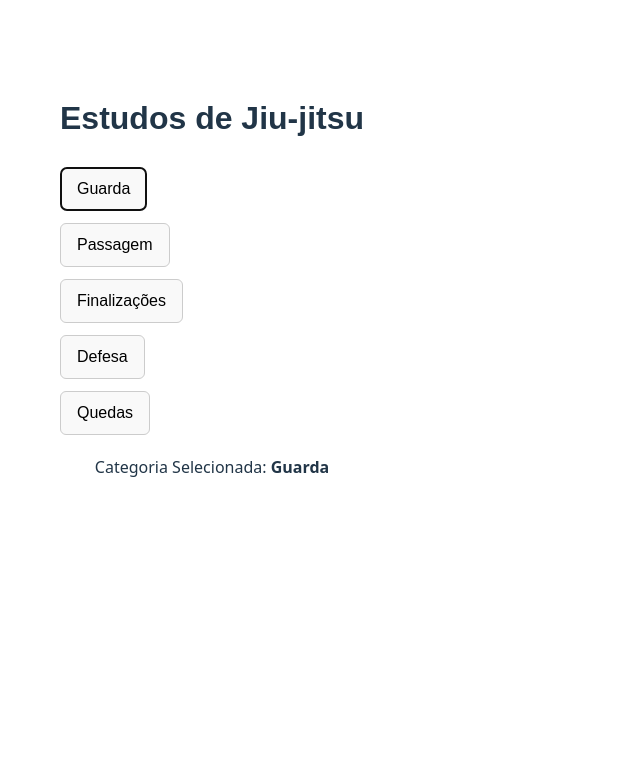
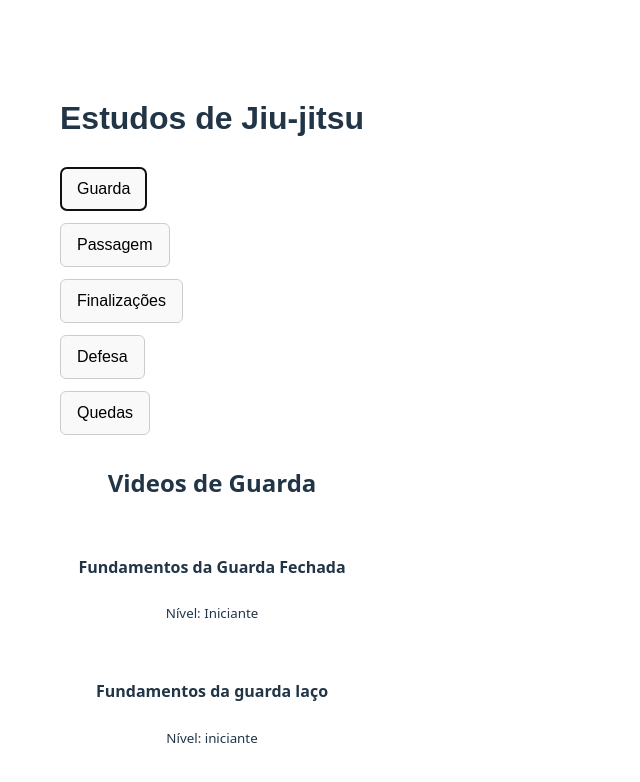
Before and after one commit to Filipecezar00/bjj_learning, a React (Vite) app in the folder jiu-jitsu-study/: page / in a window 1280 px wide. Both pictures are taken after a click on the button "Guarda". Shown: the top 782 px of the page, without its empty margins (0-640 px from the left). Built offline with nearby package versions, Linux system fonts and the light colour scheme.

Commit message:
atualizando

```diff
--- a/jiu-jitsu-study/src/components/VideoCard.jsx
+++ b/jiu-jitsu-study/src/components/VideoCard.jsx
@@ -0,0 +1,8 @@
+export default function VideoCard({title,level}){
+    return(
+        <div style={{border:"1px solid #ffffff",padding:"12px",borderRadius:"6px",marginBottom:"8px"}}>
+            <h4>{title}</h4>
+            <small>Nível: {level}</small>
+        </div>
+    );
+}
--- a/jiu-jitsu-study/src/pages/Home.jsx
+++ b/jiu-jitsu-study/src/pages/Home.jsx
@@ -1,17 +1,18 @@
 import {useState} from "react"
 import CategoryCard from "../components/CategoryCard";
+import VideoCard from "../components/VideoCard";
 
 export default function Home(){
 
 // Criando estrutura de objetos
 
-const categories = [
-    "Guarda",
-    'Passagem',
-    'Finalizações',
-    'Defesa',
-    'Quedas',
-];
+// const categories = [
+//     "Guarda",
+//     'Passagem',
+//     'Finalizações',
+//     'Defesa',
+//     'Quedas',
+// ];
 
 const videosByCategory = {
  Guarda: [
@@ -55,12 +56,11 @@ const videosByCategory = {
         },
     ],
 };
-
+const categories = Object.keys(videosByCategory);
 
 const [selectedCategory,setSelectedCategory] = useState(null)
 
 function handleCategoryClick(category){
-    console.log("Categoria Clicada:", category);
     setSelectedCategory(category);
 
 }
@@ -76,9 +76,13 @@ return(
                     ))}
                 </div>
                     {selectedCategory&&(
-                        <p style={{marginTop:"20px"}}>
-                            Categoria Selecionada: <strong>{selectedCategory}</strong>
-                        </p>
+                       <div style={{marginTop:"30px"}}>
+                        <h2>Videos de {selectedCategory}</h2>
+
+                        {videosByCategory[selectedCategory].map((video)=>(
+                            <VideoCard key={video.id} title={video.title} level={video.level}></VideoCard>
+                        ))}
+                       </div>
                     )}
             </div>
     </div>
```
